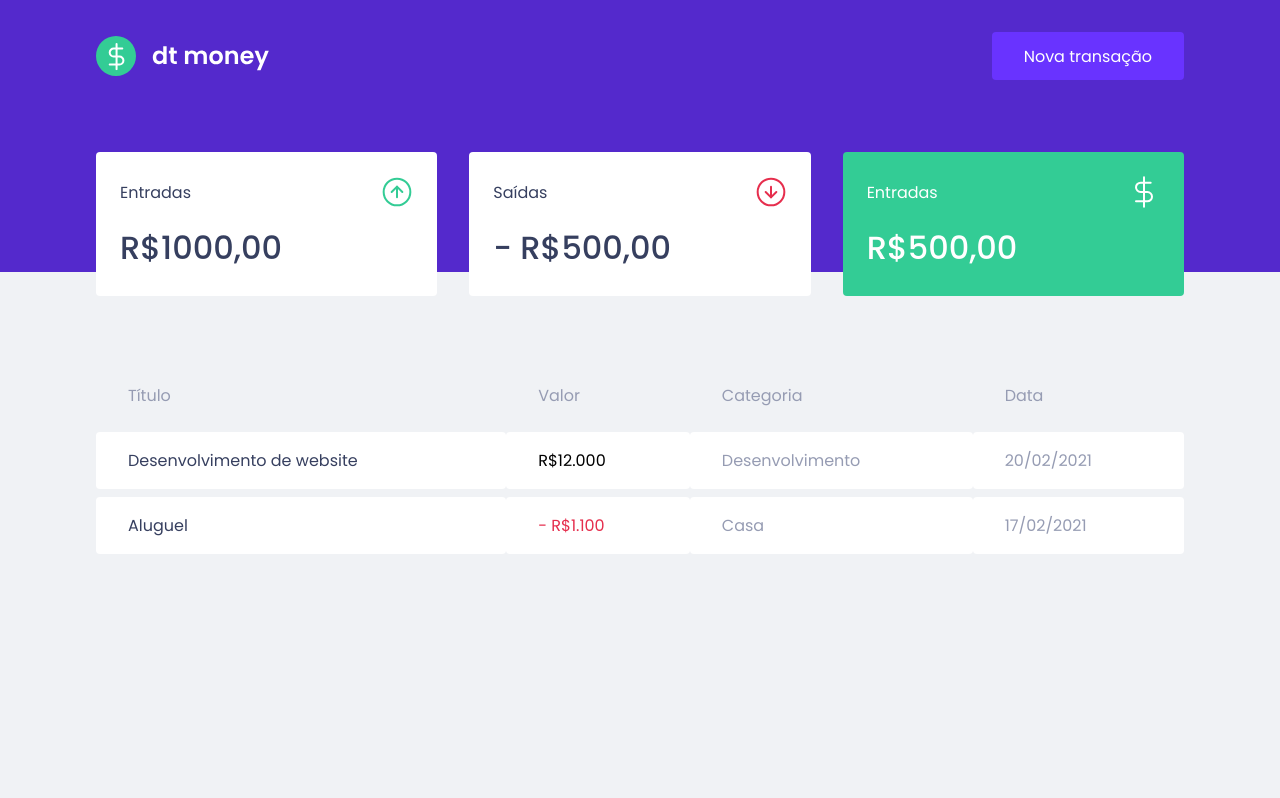
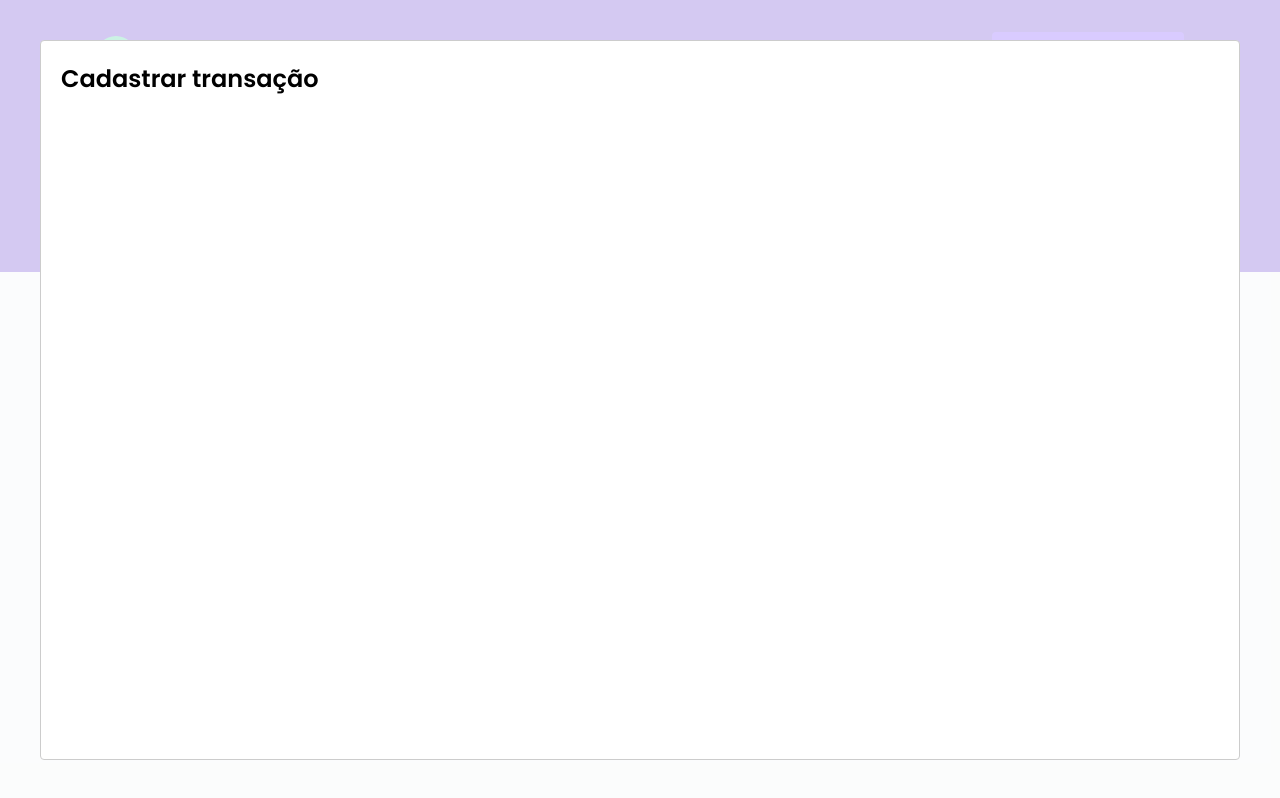
Before and after one commit to brunofray/dtmoney, a React (Create React App) app: page / in a window 1280 px wide. Both pictures are taken after a click on the button "Nova transação". Built offline with nearby package versions, Linux system fonts and the light colour scheme; no server answers; what miragejs would draw is missing.

Commit message:
Configurando modal de criação

```diff
--- a/package.json
+++ b/package.json
@@ -7,6 +7,7 @@
     "miragejs": "^0.1.41",
     "react": "^17.0.2",
     "react-dom": "^17.0.2",
+    "react-modal": "^3.12.1",
     "react-scripts": "4.0.3",
     "styled-components": "^5.2.1",
     "web-vitals": "^1.0.1"
@@ -19,6 +20,7 @@
     "@types/node": "^12.0.0",
     "@types/react": "^17.0.0",
     "@types/react-dom": "^17.0.0",
+    "@types/react-modal": "^3.12.0",
     "@types/styled-components": "^5.1.9",
     "typescript": "^4.1.2"
   },
--- a/src/App.tsx
+++ b/src/App.tsx
@@ -1,13 +1,35 @@
-import React from "react";
+import { useState } from 'react';
+import Modal from 'react-modal';
 import { Dashboard } from "./components/Dashboard";
 import { Header } from "./components/Header";
 import { GlobalStyle } from "./styles/global";
 
+Modal.setAppElement('#root');
+
 export function App() {
+
+  const [isNewTransactionModalOpen, setIsNewTransactionModalOpen] = useState(false);
+
+  function handleOpenNewTransactionModal() {
+    setIsNewTransactionModalOpen(true);
+  }
+
+  function handleCloseNewTransactionModal() {
+    setIsNewTransactionModalOpen(false);
+  }
+
   return (
     <>
-      <Header />
+      <Header onOpenNewTransactionModal={handleOpenNewTransactionModal} />
       <Dashboard />
+
+      <Modal
+        isOpen={isNewTransactionModalOpen}
+        onRequestClose={handleCloseNewTransactionModal}
+      >
+        <h2>Cadastrar transação</h2>
+      </Modal>
+
       <GlobalStyle />
     </>
   );
--- a/src/components/Header/index.tsx
+++ b/src/components/Header/index.tsx
@@ -1,12 +1,16 @@
 import logoImg from '../../assets/logo.svg';
 import { Container, Content } from './styles';
 
-export function Header() {
+interface HeaderProps {
+  onOpenNewTransactionModal: () => void;
+}
+
+export function Header({ onOpenNewTransactionModal }: HeaderProps) {
   return (
     <Container>
       <Content>
         <img src={logoImg} alt="dt money"/>
-        <button type="button">
+        <button type="button" onClick={onOpenNewTransactionModal}>
           Nova transação
         </button>
       </Content>
--- a/src/components/Summary/index.tsx
+++ b/src/components/Summary/index.tsx
@@ -12,7 +12,7 @@ export function Summary() {
           <p>Entradas</p>
           <img src={incomeImg} alt="Entradas"/>
         </header>
-        <strong>R$1000,00</strong>
+        <strong>R$1.000,00</strong>
       </div>
       <div>
         <header>
--- a/src/components/TransactionsTable/index.tsx
+++ b/src/components/TransactionsTable/index.tsx
@@ -23,13 +23,13 @@ export function TransactionsTable() {
         <tbody>
           <tr>
             <td>Desenvolvimento de website</td>
-            <td className="deposit">R$12.000</td>
+            <td className="deposit">R$12.000,00</td>
             <td>Desenvolvimento</td>
             <td>20/02/2021</td>
           </tr>
           <tr>
             <td>Aluguel</td>
-            <td className="withdraw">- R$1.100</td>
+            <td className="withdraw">- R$1.100,00</td>
             <td>Casa</td>
             <td>17/02/2021</td>
           </tr>
```
Also changed, not shown: 1 other file (tests, documents, lock files or other folders).
